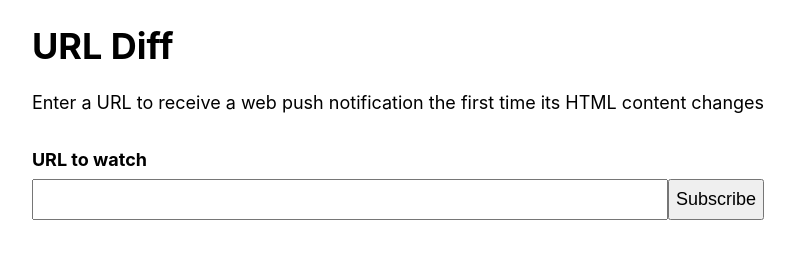
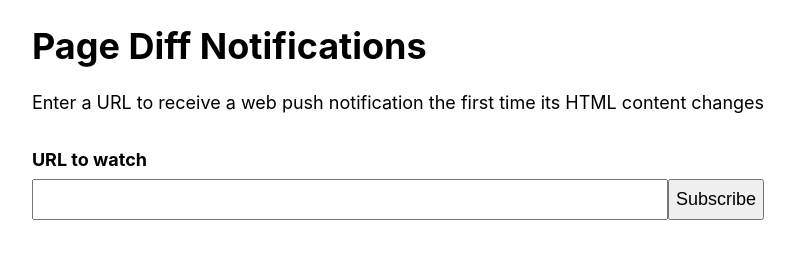
Before and after one commit to pjsier/push-page-diff, a website built with webpack: page site/index.html in a window 1280 px wide. Shown: the whole page, without its empty margins (242-1037 px from the left). Built offline with nearby package versions, Linux system fonts and the light colour scheme.

Commit message:
refactor: update h1 title

```diff
--- a/site/index.html
+++ b/site/index.html
@@ -14,7 +14,7 @@
   </head>
   <body>
     <main>
-      <h1>URL Diff</h1>
+      <h1>Page Diff Notifications</h1>
       <p>
         Enter a URL to receive a web push notification the first time its HTML
         content changes
```
